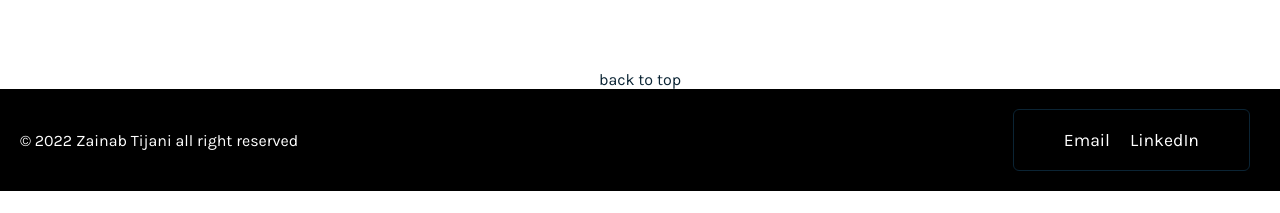
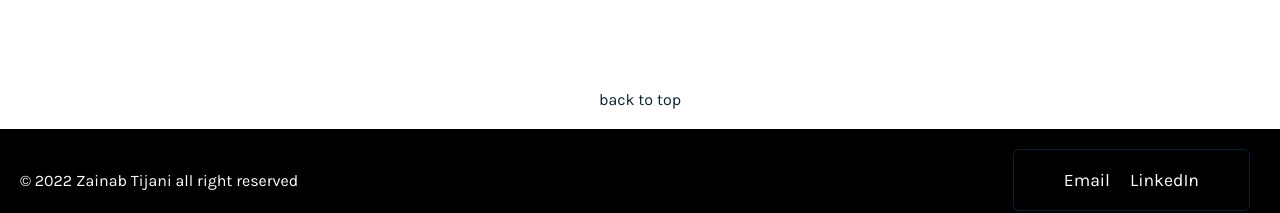
Before and after one commit to Tijani-zainab/altschool-second-sem-examination, a React (Create React App) app: page / in a window 1280 px wide. Shown: the part 2380-2593 px from the top of the page. Before the commit the page ends 2571 px from the top, so only its background shows below. Built offline with nearby package versions, Linux system fonts and the light colour scheme; no server answers.

Commit message:
fix: back to top button

```diff
--- a/src/Components/ReachOut/ReachOut.scss
+++ b/src/Components/ReachOut/ReachOut.scss
@@ -22,6 +22,7 @@
     font-size: 1rem;
     text-decoration: none;
     color: #0b2434;
+    margin: 20px 0;
 }
 
 
```
Also changed, not shown: 2 other files (tests, documents, lock files or other folders).
